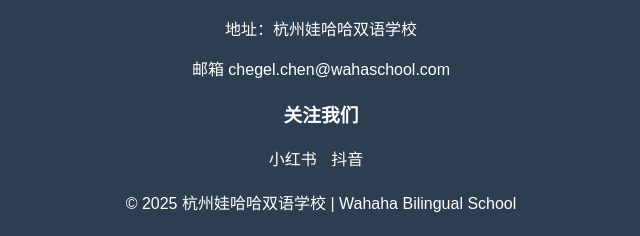
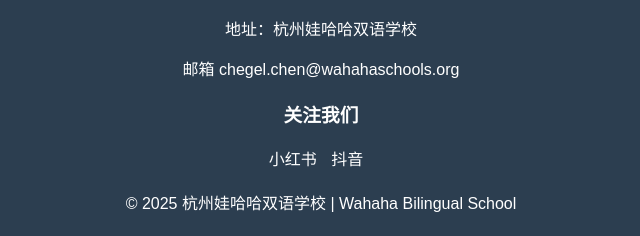
Before and after one commit to chegelwahaha/chegelwahaha.github.io, a plain HTML site: page index.html in a window 1280 px wide. Shown: the part 1370-1606 px from the top of the page, 319-959 px from the left. Drawn offline with Linux system fonts and the light colour scheme.

Commit message:
Add files via upload

```diff
--- a/index.html
+++ b/index.html
@@ -104,7 +104,7 @@
             <h3 class="en" style="display:none;">Contact Us</h3>
             <p class="zh">地址：杭州娃哈哈双语学校</p>
             <p class="en" style="display:none;">Address: Wahaha Bilingual School, Hangzhou</p>
-            <p>邮箱 chegel.chen@wahaschool.com</p>
+            <p>邮箱 chegel.chen@wahahaschools.org</p>
         </div>
         <div class="social-media">
             <h3 class="zh">关注我们</h3>
```
